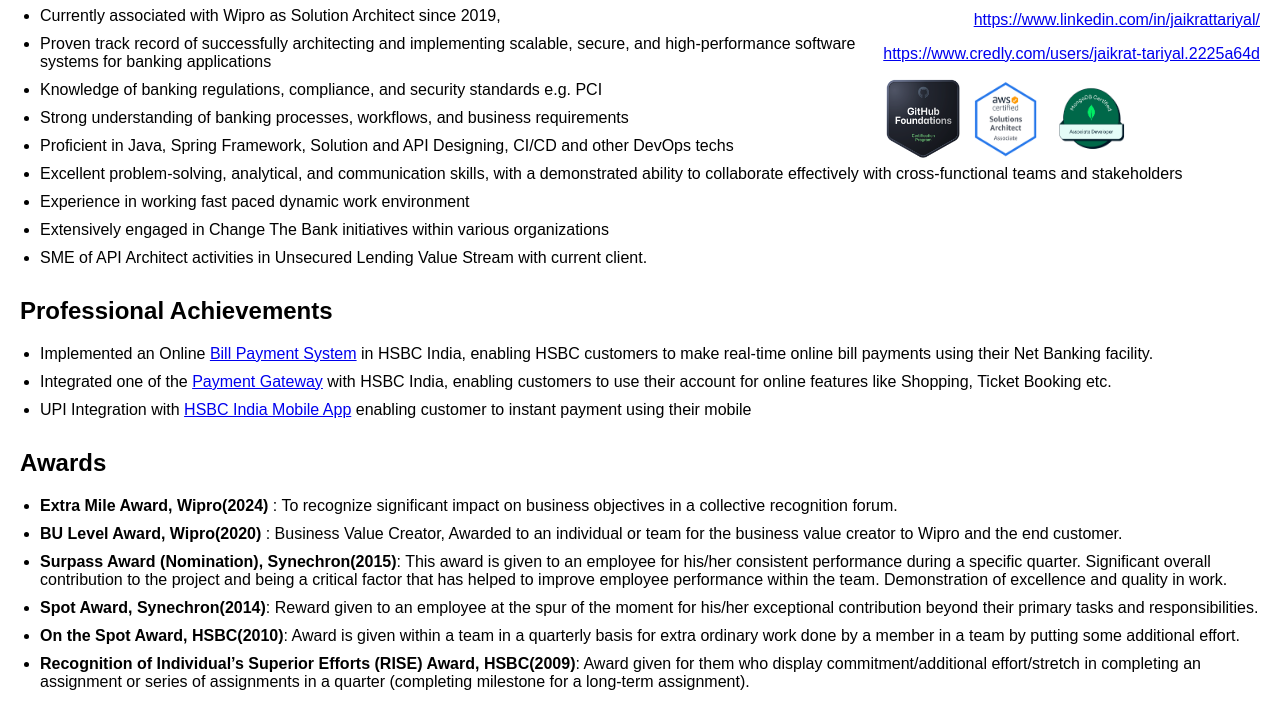
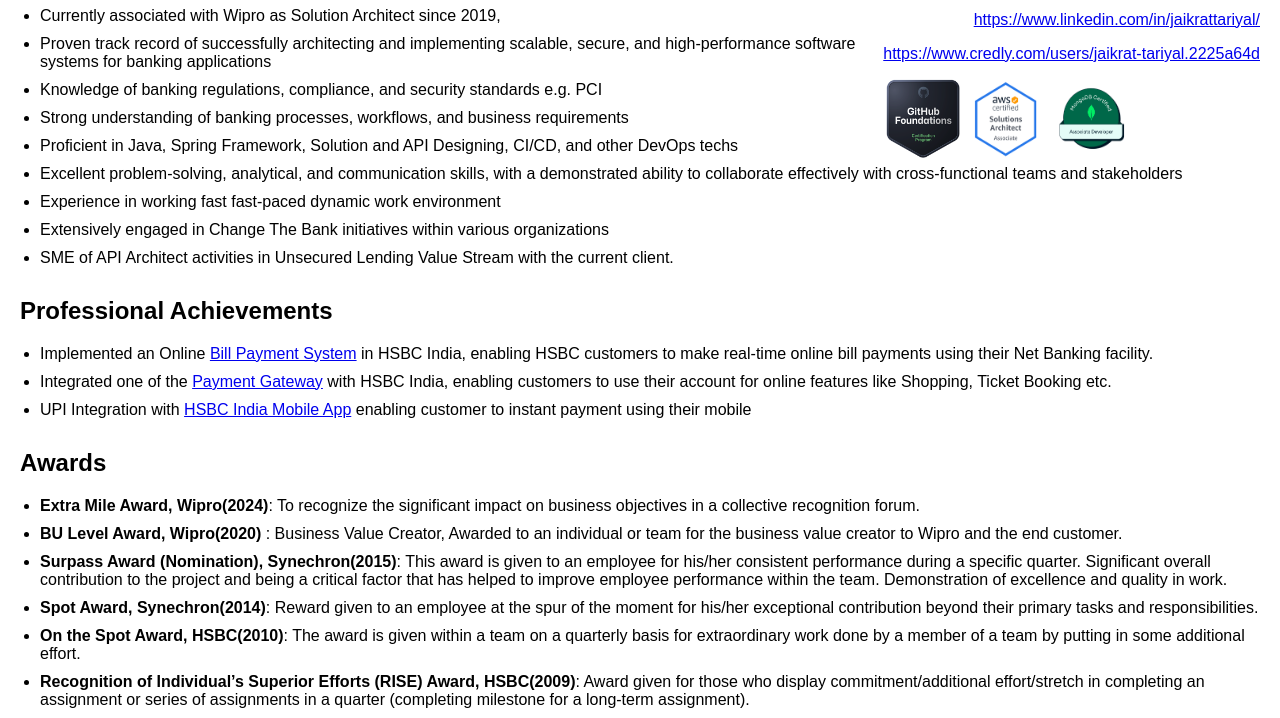
Before and after one commit to jaikratsinghtariyal/resume.com, a plain HTML site: page index.html in a window 1280 px wide. Shown: the part 181-899 px from the top of the page. Drawn offline with Linux system fonts and the light colour scheme.

Commit message:
Update index.html

```diff
--- a/index.html
+++ b/index.html
@@ -78,11 +78,11 @@
                 <li>Proven track record of successfully architecting and implementing scalable, secure, and high-performance software systems for banking applications</li>
                 <li>Knowledge of banking regulations, compliance, and security standards e.g. PCI</li>
                 <li>Strong understanding of banking processes, workflows, and business requirements</li>
-                <li>Proficient in Java, Spring Framework, Solution and API Designing, CI/CD and other DevOps techs</li>
+                <li>Proficient in Java, Spring Framework, Solution and API Designing, CI/CD, and other DevOps techs</li>
                 <li>Excellent problem-solving, analytical, and communication skills, with a demonstrated ability to collaborate effectively with cross-functional teams and stakeholders</li>
-                <li>Experience in working fast paced dynamic work environment</li>
+                <li>Experience in working fast fast-paced dynamic work environment</li>
                 <li>Extensively engaged in Change The Bank initiatives within various organizations</li>
-                <li>SME of API Architect activities in Unsecured Lending Value Stream with current client.</li>
+                <li>SME of API Architect activities in Unsecured Lending Value Stream with the current client.</li>
               </ul>
         </div>
     </section>
@@ -98,12 +98,12 @@
     <section class="resume-section">
         <h2>Awards</h2>
         <ul>
-            <li><b> Extra Mile Award, Wipro(2024)</b> : To recognize significant impact on business objectives in a collective recognition forum.</li>
+            <li><b> Extra Mile Award, Wipro(2024)</b>: To recognize the significant impact on business objectives in a collective recognition forum.</li>
             <li><b>BU Level Award, Wipro(2020) </b>: Business Value Creator, Awarded to an individual or team for the business value creator to Wipro and the end customer.</li>
             <li><b>Surpass Award (Nomination), Synechron(2015)</b>: This award is given to an employee for his/her consistent performance during a   specific quarter. Significant overall contribution to the project and being a critical factor that has helped to improve employee performance within the team. Demonstration of excellence and quality in work.</li>
             <li><b>Spot Award, Synechron(2014)</b>: Reward given to an employee at the spur of the moment for his/her exceptional contribution beyond their primary tasks and responsibilities.</li>
-            <li><b>On the Spot Award, HSBC(2010)</b>: Award is given within a team in a quarterly basis for extra ordinary work done by a member in a team by putting some additional effort.</li>
-            <li><b>Recognition of Individual’s Superior Efforts (RISE) Award, HSBC(2009)</b>: Award given for them who display commitment/additional effort/stretch in completing an assignment or series of assignments in a quarter (completing milestone for a long-term assignment).</li>
+            <li><b>On the Spot Award, HSBC(2010)</b>: The award is given within a team on a quarterly basis for extraordinary work done by a member of a team by putting in some additional effort.</li>
+            <li><b>Recognition of Individual’s Superior Efforts (RISE) Award, HSBC(2009)</b>: Award given for those who display commitment/additional effort/stretch in completing an assignment or series of assignments in a quarter (completing milestone for a long-term assignment).</li>
         </ul>
     </section>
 
@@ -156,11 +156,11 @@
         <p>Domain - Personal, Retail Banking, Payment Gateway, Unsecured Lending Products</p>
         <div class="resume-content">
             <ul>
-                <li>Lead the design and architecture of the projects for one of Global Bank for their Global market, ensuring alignment with business goals, scalability, and security requirements.</li>
+                <li>Part of the design and architecture team for one of Global Bank's Global markets ensuring alignment with business goals, scalability, and security requirements.</li>
                 <li>Collaborate with business stakeholders, project managers, and development teams to gather requirements, define software architecture, and provide technical guidance throughout the project lifecycle.</li>
                 <li>Conduct architectural reviews and provide recommendations for improving system performance, reliability, and maintainability.</li>
                 <li>Define and enforce coding standards, best practices, and architectural principles within the development team.</li>
-                <li>Conduct proof-of-concepts and evaluate emerging technologies to drive innovation and improve software solutions in the banking domain.</li>
+                <li>Conduct proofs-of-concept and evaluate emerging technologies to drive innovation and improve software solutions in the banking domain.</li>
                 <li>Work closely with cross-functional teams, including security, compliance, and quality assurance, to ensure adherence to banking regulations and standards.</li>
                 <li>Engaged in API migration initiatives for a prominent banking institution, involving the seamless transition of numerous APIs from on-premises to cloud infrastructure on AWS.</li>
                 <li>Accountable for effecting code modifications in APIs to ensure their compatibility with the migration process, as well as the establishment of infrastructure in the cloud environment.</li>
@@ -193,7 +193,7 @@
                 <li>Collaboration and Communication: Foster effective communication and collaboration within the development team and across other teams, such as product management, quality assurance, and operations. Coordinate with stakeholders to gather requirements, provide updates, and address technical concerns.</li>
                 <li>Continuous Improvement: Promote a culture of continuous improvement within the team. Encourage the adoption of new technologies, tools, and development practices. Identify opportunities for process optimization, automation, and efficiency gains.</li>
                 <li>Troubleshooting and Support: Provide technical support and guidance to the team during critical issue resolution. Collaborate with support teams to investigate and resolve customer-reported issues, ensuring timely resolution and customer satisfaction.</li>
-                <li>Team Development: Identify and address skill gaps within the team. Conduct regular knowledge sharing sessions, training programs, and workshops to enhance the technical skills and professional growth of team members.</li>
+                <li>Team Development: Identify and address skill gaps within the team. Conduct regular knowledge-sharing sessions, training programs, and workshops to enhance the technical skills and professional growth of team members.</li>
             </ul>
         </div>
 
```
